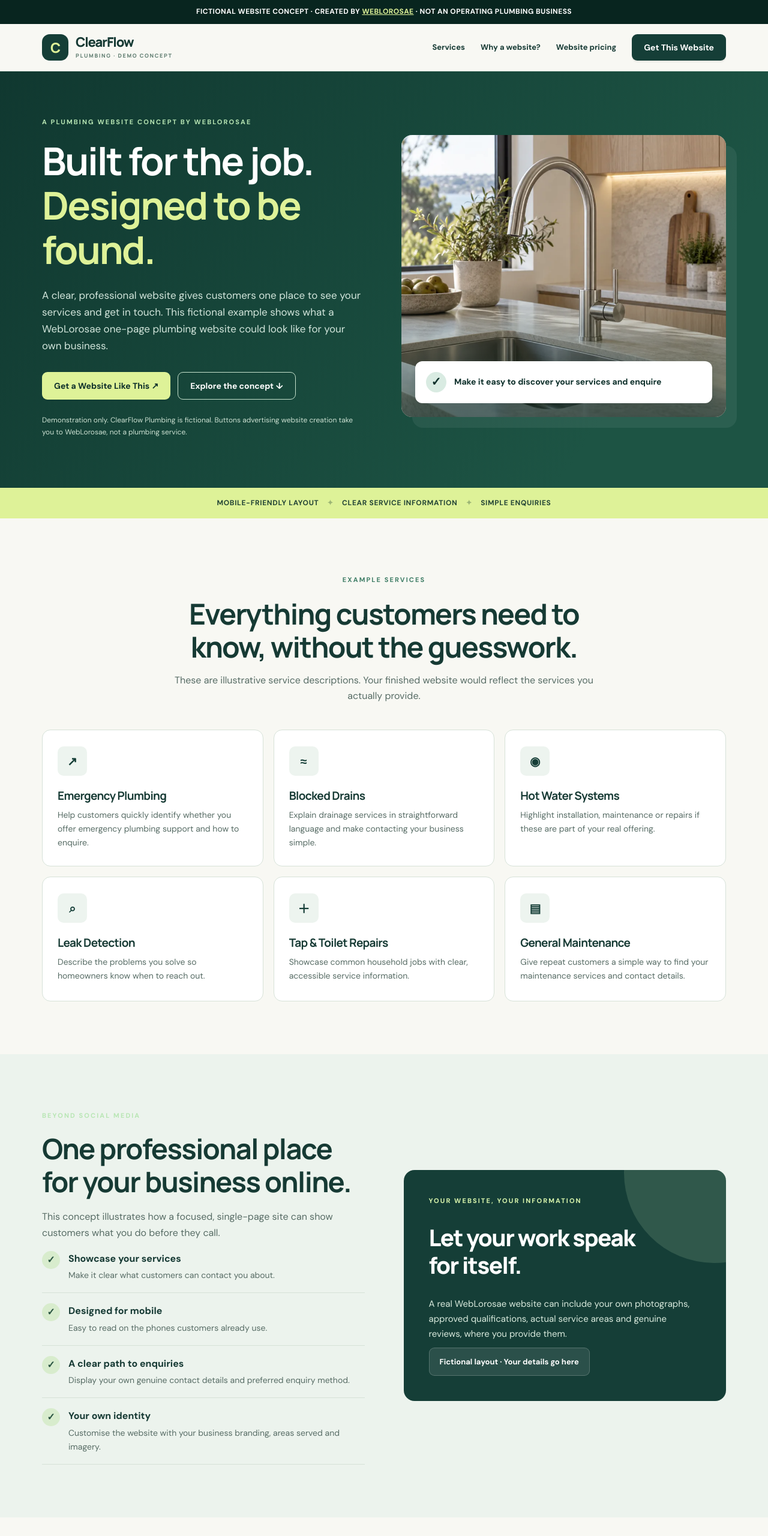
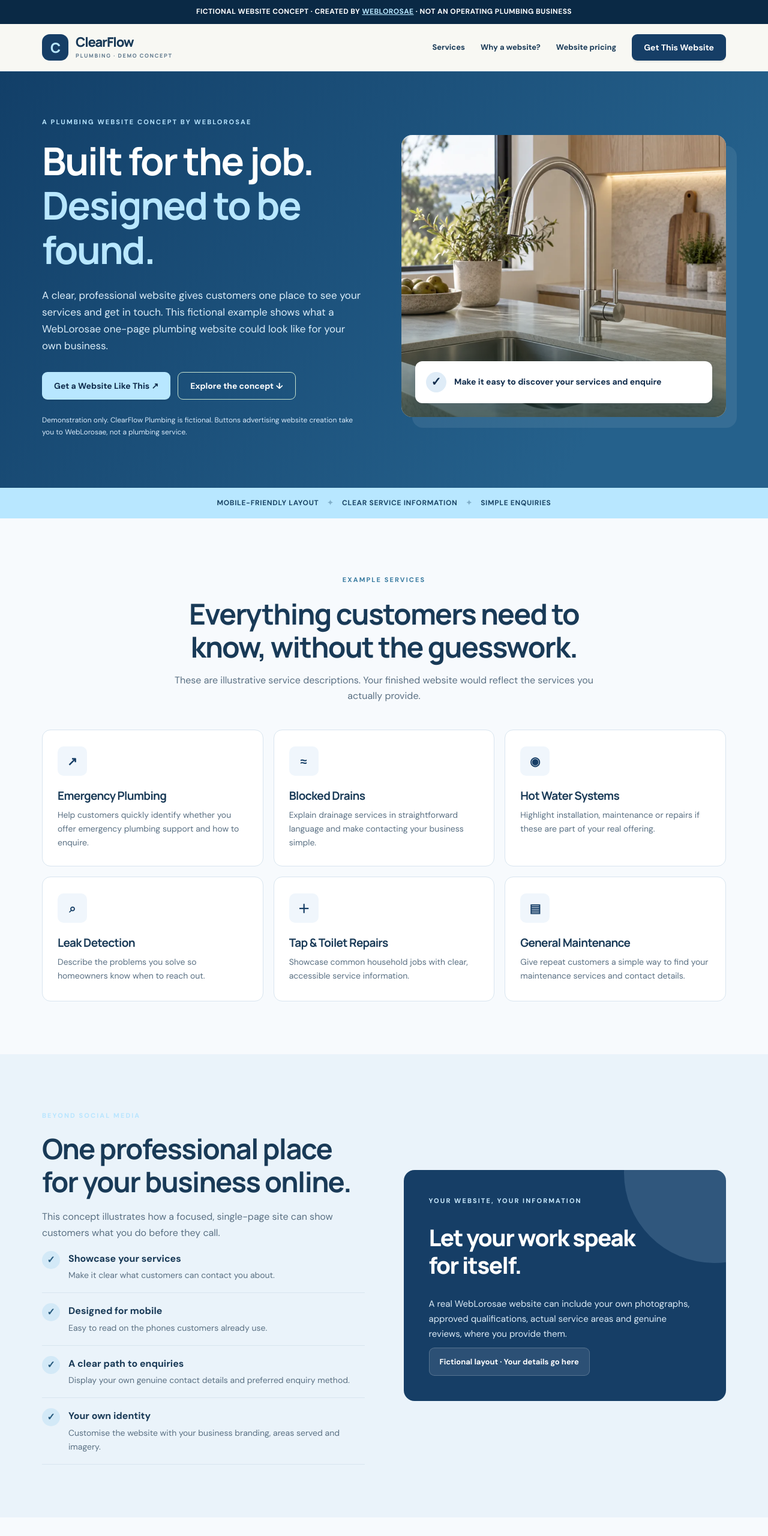
Before and after one commit to phoenixai2026/ai-client-hunter-sites, a plain HTML site: page websites/clearflow-plumbing-demo.html in a window 1280 px wide. Shown: the top 2560 px of the page at 60% size. Drawn offline with Linux system fonts and the light colour scheme.

Commit message:
Refresh ClearFlow demo with professional navy and water-blue colour palette

```diff
--- a/websites/clearflow-plumbing-demo.html
+++ b/websites/clearflow-plumbing-demo.html
@@ -6,49 +6,49 @@
 <meta name="robots" content="noindex, nofollow, noarchive">
 <meta name="googlebot" content="noindex, nofollow, noarchive">
 <meta name="description" content="ClearFlow Plumbing is a fictional one-page plumbing website concept created by WebLorosae. See how your own small-business website could look.">
-<meta name="theme-color" content="#163e37">
+<meta name="theme-color" content="#153d65">
 <title>ClearFlow Plumbing | Fictional Website Concept by WebLorosae</title>
 <link rel="icon" href="/favicon.png" type="image/png">
 <style>
 @import url('https://fonts.googleapis.com/css2?family=DM+Sans:wght@400;500;600;700&family=Manrope:wght@400;500;600;700;800&display=swap');
-:root{--forest:#153e37;--deep:#0e302b;--mint:#d9ebe2;--sage:#edf4ef;--lime:#def298;--cream:#f8f8f3;--ink:#163a34;--muted:#576c65;--line:#d6e2d8;--white:#fff}
+:root{--forest:#163e66;--deep:#102c4c;--mint:#dfecf7;--sage:#f0f6fc;--lime:#b8e7ff;--cream:#f7fafd;--ink:#193a57;--muted:#5a7083;--line:#d8e5ef;--white:#fff}
 *{box-sizing:border-box}
 html{scroll-behavior:smooth;scroll-padding-top:110px}
 body{margin:0;background:var(--cream);color:var(--ink);font-family:'DM Sans',Arial,sans-serif;line-height:1.65}
 h1,h2,h3,p{margin:0}h1,h2,h3{font-family:Manrope,'DM Sans',sans-serif;line-height:1.16;letter-spacing:-.035em}
-a{color:inherit}a:focus-visible,summary:focus-visible{outline:3px solid #b1e35f;outline-offset:4px}
+a{color:inherit}a:focus-visible,summary:focus-visible{outline:3px solid #6fc7ff;outline-offset:4px}
 .wrap{width:min(1140px,calc(100% - 48px));margin-inline:auto}
-.notice{padding:10px 20px;text-align:center;color:#fff;background:#08251f;font-size:12px;font-weight:700;letter-spacing:.035em}
+.notice{padding:10px 20px;text-align:center;color:#fff;background:#0a2945;font-size:12px;font-weight:700;letter-spacing:.035em}
 .notice a{color:var(--lime)}
 header{background:rgba(248,248,243,.97);border-bottom:1px solid var(--line);position:sticky;top:0;z-index:10;backdrop-filter:blur(16px)}
 .nav{min-height:78px;display:flex;align-items:center;justify-content:space-between;gap:20px}
 .brand{display:flex;align-items:center;gap:12px;text-decoration:none;min-width:0;font:800 22px Manrope,sans-serif;letter-spacing:-.055em;line-height:1.1}
 .brand-mark{height:44px;width:44px;flex:none;display:grid;place-items:center;color:var(--lime);background:var(--forest);border-radius:13px;font:800 23px Manrope,sans-serif}
-.brand small{display:block;font-size:9px;text-transform:uppercase;letter-spacing:.18em;color:#648074;line-height:1.5;margin-top:4px}
-.nav-links{display:flex;align-items:center;gap:26px;font-size:13px;font-weight:700}.nav-links a{text-decoration:none}.nav-links a:not(.button):hover{color:#35725b}
+.brand small{display:block;font-size:9px;text-transform:uppercase;letter-spacing:.18em;color:#667e91;line-height:1.5;margin-top:4px}
+.nav-links{display:flex;align-items:center;gap:26px;font-size:13px;font-weight:700}.nav-links a{text-decoration:none}.nav-links a:not(.button):hover{color:#236aa1}
 .button{display:inline-flex;justify-content:center;align-items:center;padding:13px 20px;border-radius:9px;background:var(--lime);color:var(--deep);font-size:14px;font-weight:800;text-decoration:none;line-height:1.3;box-shadow:0 3px 0 rgba(0,0,0,.05);transition:transform .2s}
 .button:hover{transform:translateY(-2px)}.button.dark{background:var(--forest);color:#fff}.button.outline{background:transparent;color:#fff;border:1px solid #c6e2cd;box-shadow:none}
-.hero{background:linear-gradient(125deg,#103830 0%,#1d5444 80%);color:#fff;padding:70px 0 82px;overflow:hidden}.hero-layout{display:grid;grid-template-columns:1fr 1fr;align-items:center;gap:58px}.eyebrow{display:inline-block;font-size:11px;font-weight:800;letter-spacing:.19em;text-transform:uppercase;color:#b8e6b4;margin-bottom:19px}
-.hero h1{font-size:clamp(41px,5vw,68px);max-width:590px}.hero h1 span{color:var(--lime)}.hero p{max-width:535px;margin-top:24px;color:#d3e6dc;font-size:17px}.actions{display:flex;flex-wrap:wrap;gap:12px;margin-top:30px}.micro{margin-top:25px!important;font-size:12px!important;color:#cce1d2!important}
-.visual{position:relative;border-radius:18px;min-height:470px;overflow:hidden;background:linear-gradient(145deg,#b5d2bf,#f5f5e7);box-shadow:18px 18px 0 #ffffff10}
+.hero{background:linear-gradient(125deg,#123f68 0%,#25618c 80%);color:#fff;padding:70px 0 82px;overflow:hidden}.hero-layout{display:grid;grid-template-columns:1fr 1fr;align-items:center;gap:58px}.eyebrow{display:inline-block;font-size:11px;font-weight:800;letter-spacing:.19em;text-transform:uppercase;color:#b8e5ff;margin-bottom:19px}
+.hero h1{font-size:clamp(41px,5vw,68px);max-width:590px}.hero h1 span{color:var(--lime)}.hero p{max-width:535px;margin-top:24px;color:#dceefa;font-size:17px}.actions{display:flex;flex-wrap:wrap;gap:12px;margin-top:30px}.micro{margin-top:25px!important;font-size:12px!important;color:#d8eafa!important}
+.visual{position:relative;border-radius:18px;min-height:470px;overflow:hidden;background:linear-gradient(145deg,#b1d1e5,#f2f8fd);box-shadow:18px 18px 0 #ffffff14}
 .visual img{position:absolute;inset:0;width:100%;height:100%;object-fit:cover}
 .visual::after{content:"";position:absolute;inset:0;background:linear-gradient(transparent 52%,rgba(8,37,31,.68))}
-.visual-note{position:absolute;bottom:23px;left:23px;right:23px;z-index:1;display:flex;gap:13px;align-items:center;padding:18px;background:#fff;box-shadow:0 8px 20px #08251f36;color:var(--deep);border-radius:12px;font-size:14px;font-weight:800}
+.visual-note{position:absolute;bottom:23px;left:23px;right:23px;z-index:1;display:flex;gap:13px;align-items:center;padding:18px;background:#fff;box-shadow:0 8px 20px #0a294536;color:var(--deep);border-radius:12px;font-size:14px;font-weight:800}
 .visual-note .tick{display:grid;place-items:center;width:34px;height:34px;border-radius:50%;background:var(--mint);font-size:20px;flex:none}
-.strip{background:#def298}.strip .wrap{display:flex;align-items:center;justify-content:center;gap:14px;flex-wrap:wrap;padding:16px 0;color:#244536;font-size:12px;font-weight:800;letter-spacing:.055em;text-transform:uppercase}
+.strip{background:#b8e7ff}.strip .wrap{display:flex;align-items:center;justify-content:center;gap:14px;flex-wrap:wrap;padding:16px 0;color:#1c4767;font-size:12px;font-weight:800;letter-spacing:.055em;text-transform:uppercase}
 .strip i{font-style:normal;opacity:.35}
-section.content{padding:88px 0;scroll-margin-top:110px}.section-head{max-width:740px;margin:0 auto 42px;text-align:center}.section-head .eyebrow{color:#3d7c64}.section-head h2{font-size:clamp(31px,4vw,48px)}.section-head p{margin-top:15px;color:var(--muted);font-size:16px}
+section.content{padding:88px 0;scroll-margin-top:110px}.section-head{max-width:740px;margin:0 auto 42px;text-align:center}.section-head .eyebrow{color:#36799f}.section-head h2{font-size:clamp(31px,4vw,48px)}.section-head p{margin-top:15px;color:var(--muted);font-size:16px}
 .grid{display:grid;grid-template-columns:repeat(3,1fr);gap:17px}.service{padding:27px 25px;background:#fff;border:1px solid var(--line);border-radius:14px;min-height:208px}.service .icon{display:grid;place-items:center;width:49px;height:49px;background:var(--sage);color:var(--forest);font:800 20px Manrope,sans-serif;border-radius:10px;margin-bottom:22px}
 .service h3{font-size:19px}.service p{margin-top:10px;color:var(--muted);font-size:14px}
-.alt{background:#ecf3ed}.split{display:grid;grid-template-columns:1fr 1fr;gap:65px;align-items:center}.split h2{font-size:clamp(31px,4vw,47px)}.split p{margin-top:19px;color:var(--muted)}
-.feature{display:flex;gap:14px;padding:17px 0;border-bottom:1px solid var(--line)}.feature b{display:block;font-size:16px}.feature p{font-size:14px;margin-top:3px}.feature .check{display:grid;place-items:center;width:30px;height:30px;background:#d8eccd;color:#285340;flex:none;border-radius:50%;font-weight:900}
-.example-box{background:var(--forest);padding:42px;border-radius:18px;color:#fff;min-height:385px;display:flex;flex-direction:column;justify-content:space-between;position:relative;overflow:hidden}.example-box::before{content:"";position:absolute;width:300px;height:300px;top:-145px;right:-130px;border-radius:50%;background:#a0c3a331}
-.example-box .eyebrow{color:#dcf8ae}.example-box strong{font:800 clamp(28px,3vw,41px)/1.2 Manrope,sans-serif;letter-spacing:-.04em;max-width:365px;z-index:1}.example-box p{color:#d9eadd;font-size:15px;z-index:1}.example-box .tag{background:#ffffff19;border:1px solid #ffffff32;color:#fff;border-radius:9px;padding:12px 17px;width:fit-content;font-size:13px;font-weight:700;z-index:1}
-.steps{display:grid;grid-template-columns:repeat(3,1fr);gap:24px}.step{background:#fff;padding:30px;border:1px solid var(--line);border-radius:14px}.step .num{font-size:12px;font-weight:800;letter-spacing:.12em;color:#317653;margin-bottom:21px}.step h3{font-size:21px}.step p{color:var(--muted);font-size:14px;margin-top:11px}
-.area{background:#e8f0e5;text-align:center;padding:80px 0}.area h2{font-size:clamp(31px,4vw,44px)}.area p{max-width:640px;margin:18px auto 0;color:var(--muted)}
+.alt{background:#eaf3fa}.split{display:grid;grid-template-columns:1fr 1fr;gap:65px;align-items:center}.split h2{font-size:clamp(31px,4vw,47px)}.split p{margin-top:19px;color:var(--muted)}
+.feature{display:flex;gap:14px;padding:17px 0;border-bottom:1px solid var(--line)}.feature b{display:block;font-size:16px}.feature p{font-size:14px;margin-top:3px}.feature .check{display:grid;place-items:center;width:30px;height:30px;background:#d3e9f7;color:#24587c;flex:none;border-radius:50%;font-weight:900}
+.example-box{background:var(--forest);padding:42px;border-radius:18px;color:#fff;min-height:385px;display:flex;flex-direction:column;justify-content:space-between;position:relative;overflow:hidden}.example-box::before{content:"";position:absolute;width:300px;height:300px;top:-145px;right:-130px;border-radius:50%;background:#9bbfdd31}
+.example-box .eyebrow{color:#ccecff}.example-box strong{font:800 clamp(28px,3vw,41px)/1.2 Manrope,sans-serif;letter-spacing:-.04em;max-width:365px;z-index:1}.example-box p{color:#dcebf6;font-size:15px;z-index:1}.example-box .tag{background:#ffffff19;border:1px solid #ffffff32;color:#fff;border-radius:9px;padding:12px 17px;width:fit-content;font-size:13px;font-weight:700;z-index:1}
+.steps{display:grid;grid-template-columns:repeat(3,1fr);gap:24px}.step{background:#fff;padding:30px;border:1px solid var(--line);border-radius:14px}.step .num{font-size:12px;font-weight:800;letter-spacing:.12em;color:#347db0;margin-bottom:21px}.step h3{font-size:21px}.step p{color:var(--muted);font-size:14px;margin-top:11px}
+.area{background:#e7f1f9;text-align:center;padding:80px 0}.area h2{font-size:clamp(31px,4vw,44px)}.area p{max-width:640px;margin:18px auto 0;color:var(--muted)}
 .pricing{background:#fff;border-top:1px solid var(--line)}.price-panel{display:grid;grid-template-columns:1fr 1fr;gap:22px}.price-card{background:var(--cream);border:1px solid var(--line);border-radius:15px;padding:32px}.price-card strong{display:block;font:800 42px Manrope,sans-serif;letter-spacing:-.055em;margin:10px 0 12px}.price-card p{color:var(--muted);font-size:14px}.price-card ul{padding-left:20px;color:var(--muted);font-size:14px}.price-card li{margin:8px 0}.price-card.optional{background:var(--sage)}.disclaimer{max-width:790px;text-align:center;color:var(--muted);font-size:12px;margin:23px auto 0}
-.final{background:var(--forest);color:#fff;padding:83px 0;text-align:center}.final h2{font-size:clamp(32px,4vw,50px);max-width:720px;margin:auto}.final p{max-width:630px;margin:19px auto 27px;color:#e0ede5}.final .actions{justify-content:center}
-footer{background:#092922;color:#d3e1d7;padding:26px 0;font-size:12px}footer .wrap{display:flex;justify-content:space-between;flex-wrap:wrap;gap:15px}footer a{color:#e5f5e5}
+.final{background:var(--forest);color:#fff;padding:83px 0;text-align:center}.final h2{font-size:clamp(32px,4vw,50px);max-width:720px;margin:auto}.final p{max-width:630px;margin:19px auto 27px;color:#deebf5}.final .actions{justify-content:center}
+footer{background:#0b2c47;color:#d8e8f4;padding:26px 0;font-size:12px}footer .wrap{display:flex;justify-content:space-between;flex-wrap:wrap;gap:15px}footer a{color:#e8f4fc}
 @media(max-width:930px){.hero-layout,.split{grid-template-columns:1fr}.hero-layout{gap:35px}.visual{min-height:390px;max-width:660px}.grid{grid-template-columns:repeat(2,1fr)}.nav-links{gap:14px}.nav-links a:not(.button):nth-child(2){display:none}}
 @media(max-width:600px){html{scroll-padding-top:95px}.wrap{width:min(100% - 36px,1140px)}.nav{min-height:70px}.brand{font-size:18px}.brand-mark{height:37px;width:37px;font-size:20px}.nav-links a:not(.button){display:none}.nav-links .button{padding:10px 11px;font-size:12px;white-space:nowrap}.notice{font-size:10px;padding:9px 13px}.hero{padding:52px 0 60px}.hero h1{font-size:clamp(37px,10vw,53px)}.hero p{font-size:15px}.visual{min-height:310px}.visual-note{bottom:12px;left:12px;right:12px;font-size:12px;padding:13px}.strip .wrap{gap:9px;text-align:center}.strip i{display:none}section.content{padding:65px 0;scroll-margin-top:95px}.grid,.steps,.price-panel{grid-template-columns:1fr}.section-head{margin-bottom:30px}.split{gap:25px}.example-box{padding:29px;min-height:315px}.area{padding:65px 0}.final{padding:65px 0}.actions .button{width:100%}}
 @media(prefers-reduced-motion:reduce){html{scroll-behavior:auto}.button{transition:none}}
@@ -87,11 +87,11 @@ footer{background:#092922;color:#d3e1d7;padding:26px 0;font-size:12px}footer .wr
 <section class="content" id="how-it-works"><div class="wrap"><div class="section-head"><div class="eyebrow">A straightforward customer journey</div><h2>From searching to getting in touch.</h2><p>Here's how a real plumber could use a one-page website to present their services.</p></div>
 <div class="steps"><div class="step"><div class="num">01 / DISCOVER</div><h3>They find your business</h3><p>Prospective customers arrive through your marketing, referrals or other online channels.</p></div><div class="step"><div class="num">02 / EXPLORE</div><h3>They see what you offer</h3><p>Clearly arranged service descriptions help visitors decide whether to enquire.</p></div><div class="step"><div class="num">03 / CONNECT</div><h3>They contact you</h3><p>Your actual phone, email, booking system or enquiry form makes it easy to take the next step.</p></div></div>
 </div></section>
-<section class="area"><div class="wrap"><div class="eyebrow" style="color:#3a785e">Your neighbourhood, clearly explained</div><h2>Show customers where you work.</h2><p>A finished website can show your real service suburbs or region. We haven't invented locations, phone numbers or availability for this fictional concept.</p></div></section>
+<section class="area"><div class="wrap"><div class="eyebrow" style="color:#316d94">Your neighbourhood, clearly explained</div><h2>Show customers where you work.</h2><p>A finished website can show your real service suburbs or region. We haven't invented locations, phone numbers or availability for this fictional concept.</p></div></section>
 <section id="pricing" class="content pricing"><div class="wrap"><div class="section-head"><div class="eyebrow">WebLorosae website pricing</div><h2>Simple website options.</h2><p>These prices are for WebLorosae website services, not fictional ClearFlow plumbing services.</p></div>
 <div class="price-panel">
-<div class="price-card"><div class="eyebrow" style="color:#32745a">One-off setup</div><h3>Website Setup</h3><strong>From $499</strong><p>A professional one-page website designed around your business, services and branding.</p><ul><li>Mobile-friendly page design</li><li>Your own supplied business information and contact details</li><li>Website Setup Only option for self-managed hosting</li></ul></div>
-<div class="price-card optional"><div class="eyebrow" style="color:#32745a">Optional ongoing service</div><h3>Website Care</h3><strong>$39<span style="font-size:17px;letter-spacing:0">/month</span></strong><p>Choose optional ongoing Website Care if you'd prefer WebLorosae to manage your website after setup.</p><ul><li>Website Care is optional</li><li>Website Setup Only is available</li><li>See WebLorosae's current website and terms for full inclusions</li></ul></div>
+<div class="price-card"><div class="eyebrow" style="color:#326d99">One-off setup</div><h3>Website Setup</h3><strong>From $499</strong><p>A professional one-page website designed around your business, services and branding.</p><ul><li>Mobile-friendly page design</li><li>Your own supplied business information and contact details</li><li>Website Setup Only option for self-managed hosting</li></ul></div>
+<div class="price-card optional"><div class="eyebrow" style="color:#326d99">Optional ongoing service</div><h3>Website Care</h3><strong>$39<span style="font-size:17px;letter-spacing:0">/month</span></strong><p>Choose optional ongoing Website Care if you'd prefer WebLorosae to manage your website after setup.</p><ul><li>Website Care is optional</li><li>Website Setup Only is available</li><li>See WebLorosae's current website and terms for full inclusions</li></ul></div>
 </div><p class="disclaimer">All website prices shown are starting prices as advertised by WebLorosae. The real scope and inclusions are explained on the WebLorosae website and terms. No plumbing service can be booked through this demo.</p></div></section>
 <section class="final"><div class="wrap"><div class="eyebrow">Ready to make it yours?</div><h2>Want a website like this for your plumbing business?</h2><p>This is a fictional example. WebLorosae can create a website using your own business name, branding, services and contact details. Have questions before ordering? We're happy to hear from you.</p>
 <div class="actions"><a class="button" href="https://weblorosae.com.au/#contact">Visit WebLorosae ↗</a><a class="button outline" href="mailto:hello@weblorosae.com.au?subject=Plumbing%20website%20demo%20enquiry">Ask a Question by Email</a></div>
```
